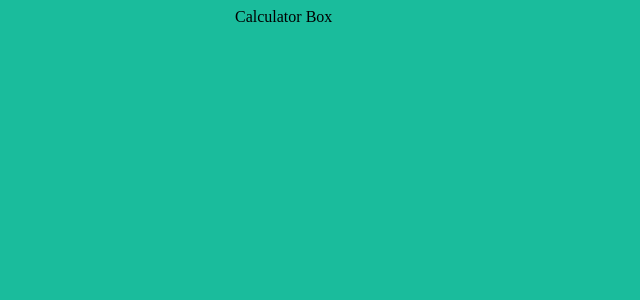
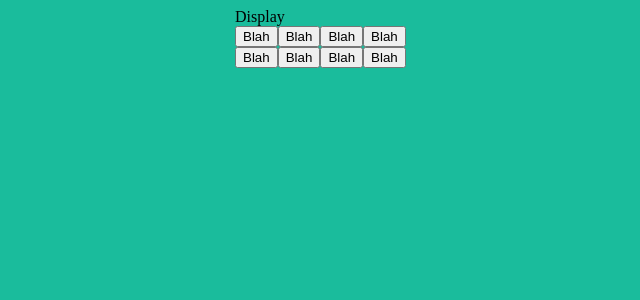
Before and after one commit to ridwankazi/capital_calculator, a React app: page / in a window 1280 px wide. Shown: the top 300 px of the page, without its empty margins (245-885 px from the left). Built offline with nearby package versions, Linux system fonts and the light colour scheme.

Commit message:
added first iteration of ButtonsRow and CapitalButton components

```diff
--- /dev/null
+++ b/src/components/Button/Button.js
@@ -0,0 +1,14 @@
+import React, {useState, useMemo} from 'react';
+import { Button } from 'antd';
+
+const CapitalButton = (buttonConfig) => {
+
+    console.log(buttonConfig)
+    return(
+        <div className="Button">
+            <Button type="primary" shape="round">Blah</Button>
+        </div>
+    )
+}
+
+export default CapitalButton;
--- /dev/null
+++ b/src/components/Button/index.js
@@ -0,0 +1 @@
+export { default } from './Button';
--- /dev/null
+++ b/src/components/ButtonsRow/ButtonsRow.js
@@ -0,0 +1,14 @@
+import React, {useState, useMemo} from 'react';
+import CapitalButton from '@capital/components/Button';
+const ButtonsRow = ({buttonConfigList}) => {
+    console.log(buttonConfigList)
+    return(
+        <div className="Buttons-Row flex-row">
+            {buttonConfigList.map( buttonConfig => (
+                <CapitalButton buttonConfig={buttonConfig} />
+            ))}
+        </div>
+    )
+}
+
+export default ButtonsRow;
--- /dev/null
+++ b/src/components/ButtonsRow/index.js
@@ -0,0 +1 @@
+export { default } from './ButtonsRow';
--- a/src/components/Calculator/Calculator.js
+++ b/src/components/Calculator/Calculator.js
@@ -1,10 +1,49 @@
 import React, {useState, useMemo} from 'react';
 import './Calculator.less'
+import ButtonsRow from '@capital/components/ButtonsRow';
 
 const Calculator = ({}) => {
+    let buttonConfigRowsList = [
+        [
+            {
+                value: 1
+            },
+            {
+                value: 2
+            },
+            {
+                value: 3
+            },
+            {
+                value: 4
+            },
+        ],
+        [
+            {
+                value: 1
+            },
+            {
+                value: 2
+            },
+            {
+                value: 3
+            },
+            {
+                value: 4
+            },
+        ]
+    ]
+    console.log(buttonConfigRowsList)
     return(
-        <div className="Calculator-Box">
-            Calculator Box
+        <div className="Calculator-Box flex-column">
+            <div className="Display">
+                Display
+            </div>
+            <div className="Buttons flex-column">
+                {buttonConfigRowsList.map( buttonConfigList => (
+                    <ButtonsRow buttonConfigList={buttonConfigList} />
+                ))}
+            </div>
         </div>
     )
 }
--- a/src/styles/flexbox.less
+++ b/src/styles/flexbox.less
@@ -1,8 +1,12 @@
 
-.flex,
 .flex-row {
     display: flex;
     flex-direction: row;
+    align-content: center;
+}
+.flex-column {
+    display: flex;
+    flex-direction: column;
     align-content: center;
 }
 
```
